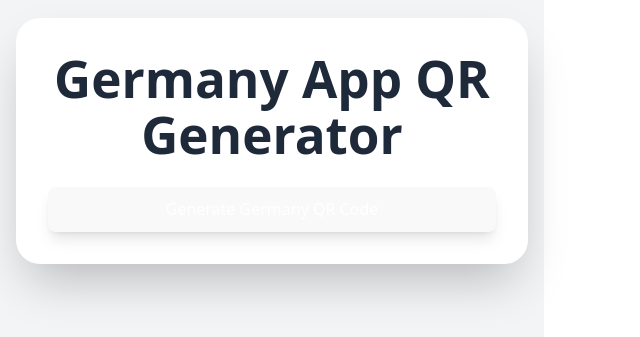
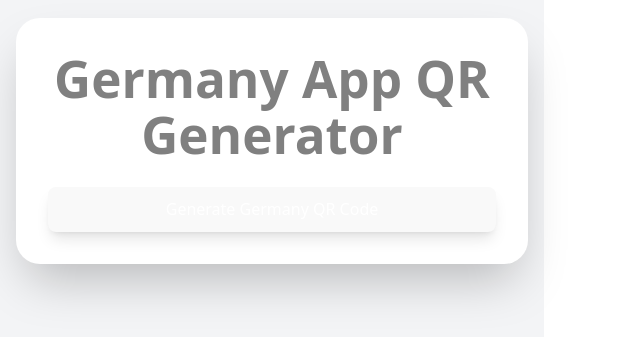
Before and after one commit to Vikashmehta0601/Qr-G-latest, a React (Vite) app: page / in a window 1280 px wide. Shown: the part 259-596 px from the top of the page, without its empty margins (0-640 px from the left). Built offline with nearby package versions, Linux system fonts and the light colour scheme.

Commit message:
Update App.jsx

```diff
--- a/src/App.jsx
+++ b/src/App.jsx
@@ -29,7 +29,7 @@ const App = () => {
     return (
         <div className="flex flex-col items-center justify-center min-h-screen bg-gray-100 p-4 font-sans text-center">
             <div className="bg-white rounded-3xl shadow-2xl p-8 max-w-lg w-full space-y-6">
-                <h1 className="text-3xl font-bold text-gray-800">Germany App QR Generator</h1>
+                <h1 className="text-3xl font-bold text-gray-800" style={{color:"grey"}}>Germany App QR Generator</h1>
                 {/* <p className="text-gray-600">
                     Click the button below to generate a single QR code that automatically redirects to the correct app store.
                 </p> */}
```
